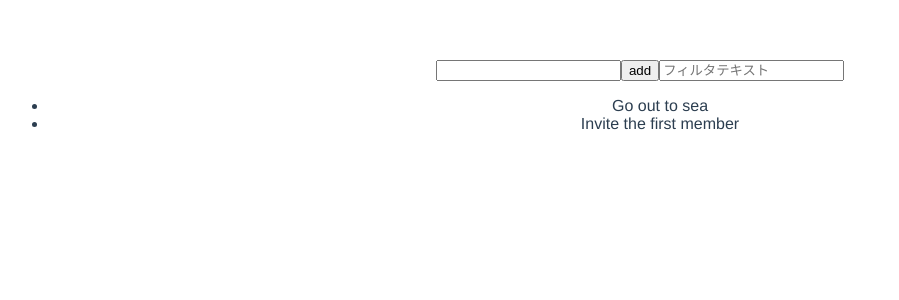
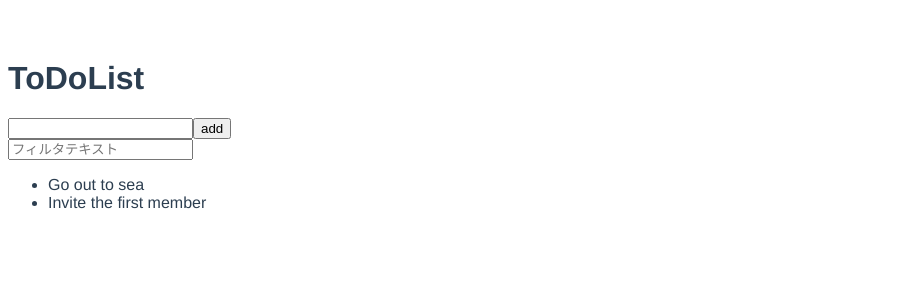
Before and after one commit to itsuki-yamada/practice, a Vue app in the folder 202104WEBDBPRESS-Vue/vue-todo-list/: page / in a window 1280 px wide. Shown: the top 300 px of the page, without its empty margins (0-899 px from the left). Built offline with nearby package versions, Linux system fonts and the light colour scheme.

Commit message:
[modify] ToDoアイテムを子コンポーネントに切り分け

```diff
--- a/202104WEBDBPRESS-Vue/vue-todo-list/src/App.vue
+++ b/202104WEBDBPRESS-Vue/vue-todo-list/src/App.vue
@@ -1,4 +1,6 @@
 <template>
+  <h1>ToDoList</h1>
+
   <!-- ToDolistを使用する -->
   <ToDoList />
 </template>
--- /dev/null
+++ b/202104WEBDBPRESS-Vue/vue-todo-list/src/components/ToDoItem.vue
@@ -0,0 +1,27 @@
+<template>
+    <li class="todo-item"
+        v-bind:class="{'done': done}"
+        v-on:click="handleClick"
+    >
+        <span v-if="done">✔</span> {{ text }}
+    </li>
+</template>
+<script>
+    export default {
+        props: {
+            text: {
+                type: String
+            },
+            done: {
+                type: Boolean
+            }
+        },
+        emits: ['toggle'],
+        methods: {
+            handleClick(){
+                // カスタムイベントtoggleを発行
+                this.$emit('toggle')
+            }
+        }
+    }
+</script>
--- a/202104WEBDBPRESS-Vue/vue-todo-list/src/components/ToDoList.vue
+++ b/202104WEBDBPRESS-Vue/vue-todo-list/src/components/ToDoList.vue
@@ -1,10 +1,12 @@
 <template>
-
+    <div>
         <!-- todoリスト -->
         <input v-model="inputValue">
         <button v-on:click="handleClick">
             add
         </button>
+
+        <br>
 
         <!-- フィルタ機能 -->
         <input
@@ -13,23 +15,34 @@
         >
 
         <ul>
-        <li
+            <ToDoItem
+                v-for="todo in filteredTodoItems"
+                v-bind:key="todo.id"
+                v-bind:text="todo.text"
+                v-bind:done="todo.done"
+                v-on:toggle="todo.done = !todo.done"
+            />
+            <!-- <li
                 v-for="todo in filteredTodoItems"
                 v-bind:key="todo.id"
                 class="todo-item"
                 v-bind:class="{'done': todo.done}"
-            v-on:click="todo.done = !todo.done"
-        >
-            <span v-if="todo.done">✔</span>
-            {{ todo.text }}
-        </li>
+                v-on:click="todo.done = !todo.done">
+                <span v-if="todo.done">✓</span> {{ todo.text }}
+            </li> -->
         </ul>
+    </div>
 </template>
 
 <script>
+    import ToDoItem from './ToDoItem.vue'
+
     export default {
+        components: { ToDoItem },
         data() {
-            const todoItems = [
+            return {
+                inputValue: '',
+                todoItems: [
                 {
                     id: 1,
                     done: false,
@@ -40,11 +53,7 @@
                     done: false,
                     text: 'Invite the first member'
                 }
-            ]
-            return {
-                inputValue: '',
-                todoItems,
-                filteredTodoItems: todoItems,
+            ],
                 filterValue: ''
             }
         },
--- a/202104WEBDBPRESS-Vue/vue-todo-list/src/index.css
+++ b/202104WEBDBPRESS-Vue/vue-todo-list/src/index.css
@@ -2,7 +2,6 @@
   font-family: Avenir, Helvetica, Arial, sans-serif;
   -webkit-font-smoothing: antialiased;
   -moz-osx-font-smoothing: grayscale;
-  text-align: center;
   color: #2c3e50;
   margin-top: 60px;
 }
```
Lines whose indentation alone changed are shown as unchanged.
